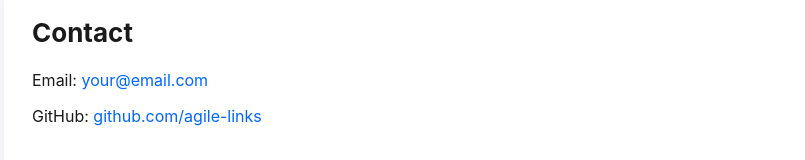
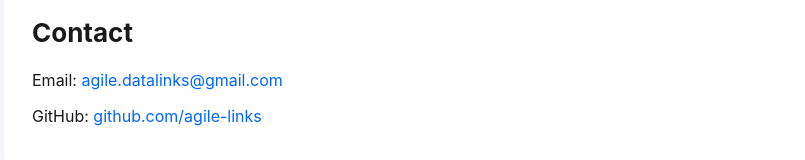
Before and after one commit to agile-links/profile, a plain HTML site: page docs/index.html in a window 1280 px wide. Shown: the part 999-1159 px from the top of the page, without its empty margins (186-991 px from the left). Drawn offline with Linux system fonts and the light colour scheme.

Commit message:
Update email contact information in index.html

```diff
--- a/docs/index.html
+++ b/docs/index.html
@@ -106,7 +106,7 @@
   <section class="hero">
     <h1>agile-links</h1>
     <p>Freelance software solutions specialising in Java & Python engineering, modern website design, data interoperability, and edge AI systems.</p>
-    <a class="cta" href="mailto:your@email.com">Start a Project</a>
+    <a class="cta" href="mailto:agile.datalinks@gmail.com">Start a Project</a>
   </section>
 
   <div class="container">
@@ -128,7 +128,7 @@
 
     <div class="card">
       <h2>Contact</h2>
-      <p>Email: <a href="mailto:your@email.com">your@email.com</a></p>
+      <p>Email: <a href="mailto:agile.datalinks@gmail.com">agile.datalinks@gmail.com</a></p>
       <p>GitHub: <a href="https://github.com/agile-links">github.com/agile-links</a></p>
     </div>
 
```
